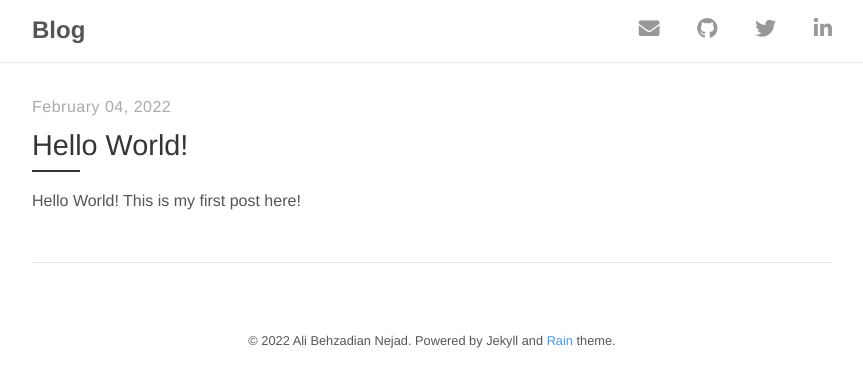
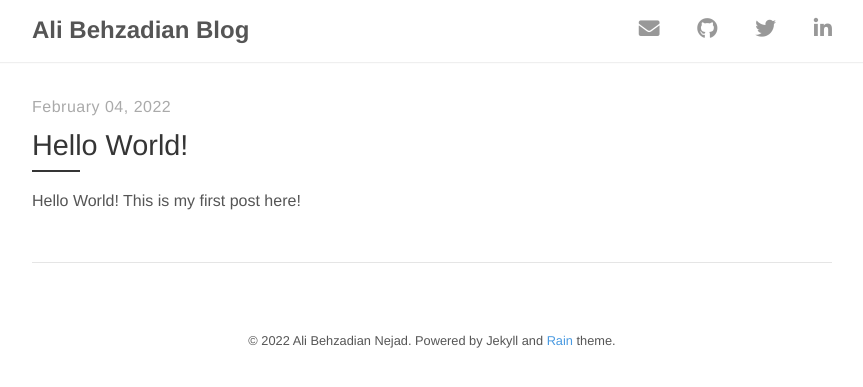
Before and after one commit to alibehzadian/blog, a Jekyll site: the page built from index.html, in a window 1280 px wide. Shown: the top 387 px of the page, without its empty margins (208-1071 px from the left). Built offline with Jekyll 4.4.1, drawn with Linux system fonts in a browser that asks for light colours; nearby versions of some CDN libraries; the list of posts is cut into pages by our own code.

```diff
--- a/_config.yml
+++ b/_config.yml
@@ -1,5 +1,5 @@
 # Site settings
-title:          Blog
+title:          Ali Behzadian Blog
 description:    "Ali Behzadian's Blog"
 url:            https://blog.behzadian.info
 
```
